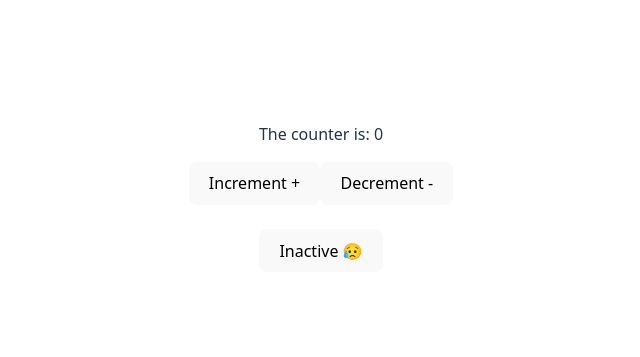
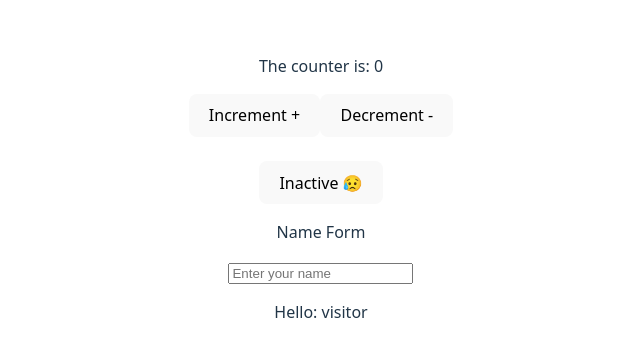
Before and after one commit to felepo/practicing-react, a React (Vite) app: page / in a window 1280 px wide. Shown: the part 211-568 px from the top of the page, without its empty margins (319-959 px from the left). Built offline with nearby package versions, Linux system fonts and the light colour scheme.

Commit message:
Add NameForm component and integrate it into App

```diff
--- a/src/App.jsx
+++ b/src/App.jsx
@@ -1,5 +1,6 @@
 import Counter from './components/Counter'
 import ToggleButton from './components/ToggleButton'
+import NameForm from './components/NameForm'
 import './App.css'
 
 function App() {
@@ -9,6 +10,9 @@
       <Counter />
       <br />
       <ToggleButton />
+      <br />
+      <p>Name Form</p>
+      <NameForm />
     </>
   )
 }
--- /dev/null
+++ b/src/components/NameForm.jsx
@@ -0,0 +1,19 @@
+import { useState } from 'react';
+
+const NameForm = () => {
+  const [name, setName] = useState('');
+
+  return (
+    <div>
+      <input
+        type="text"
+        placeholder="Enter your name"
+        value={name}
+        onChange={(e) => setName(e.target.value)}
+      />
+      <p>Hello: {name || 'visitor'}</p>
+    </div>
+  );
+}
+
+export default NameForm;
```
